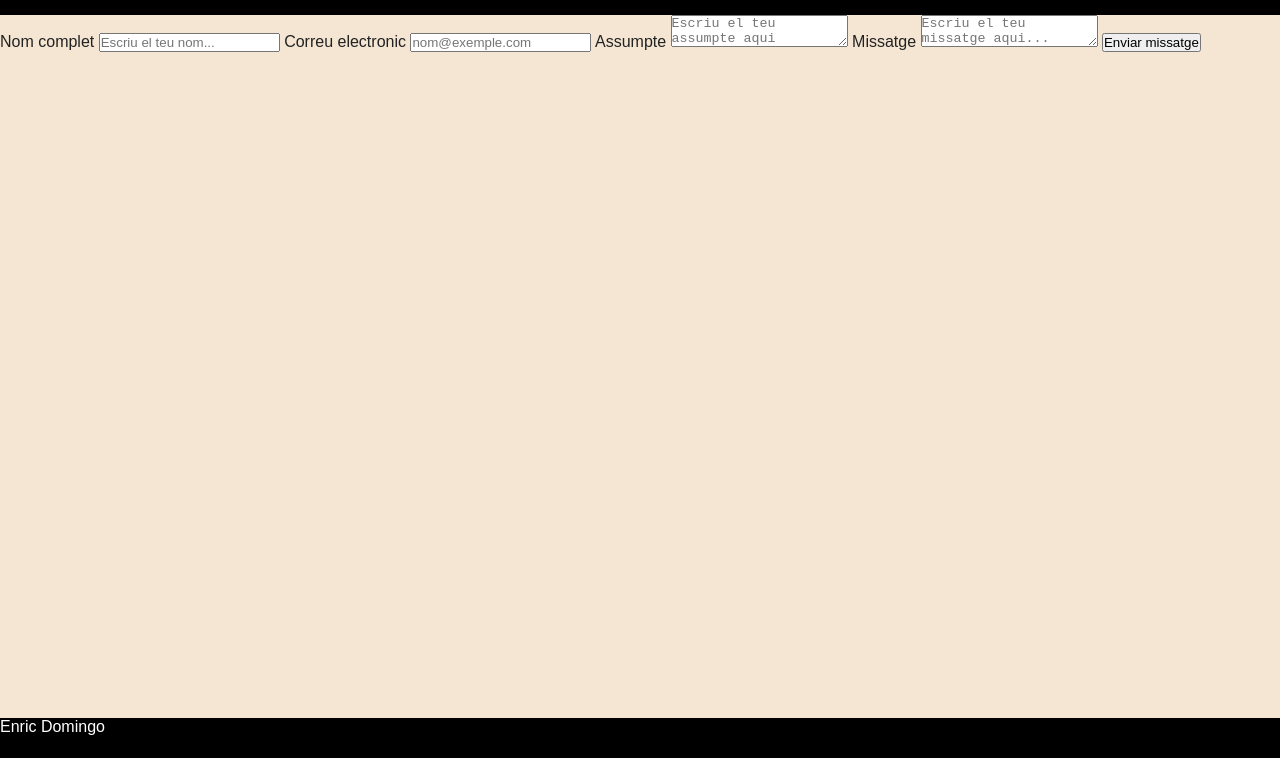
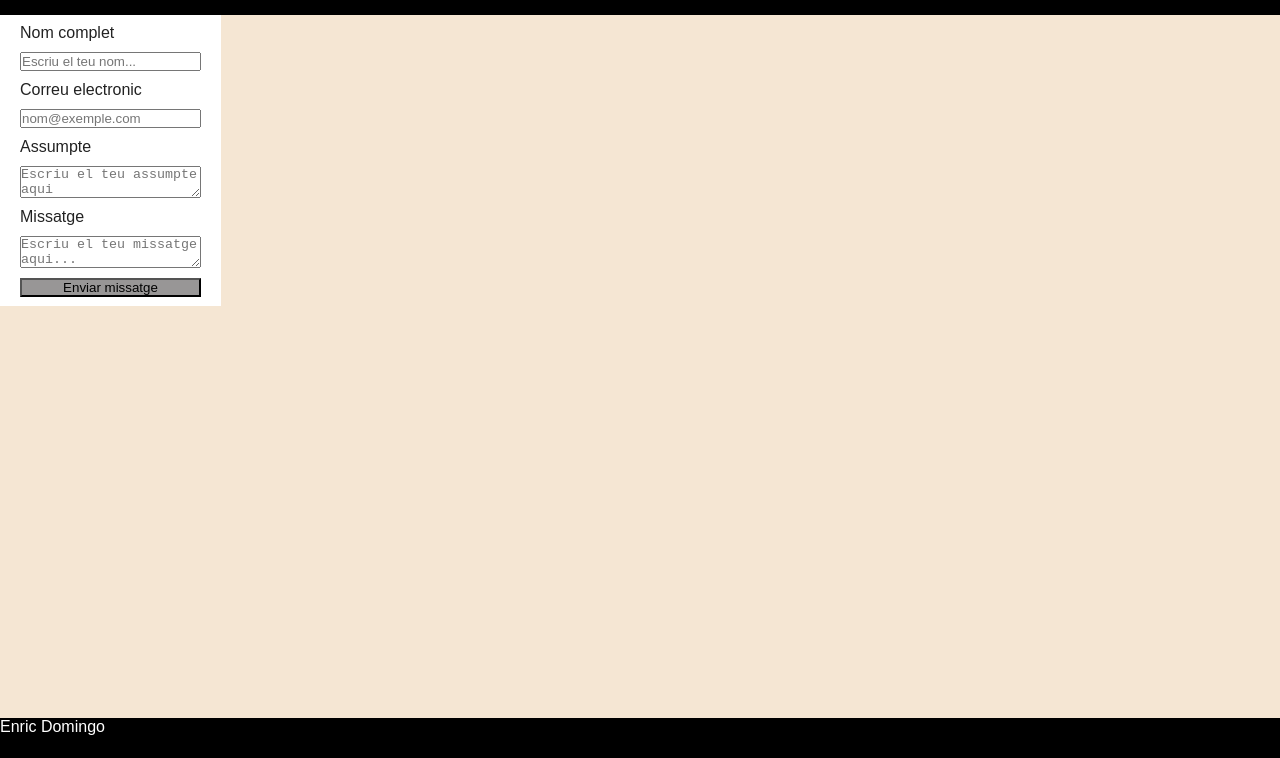
Before and after one commit to Jirkey67/El-meu-portfoli, a plain HTML site: page pages/contacta.html in a window 1280 px wide. Shown: the part 42-800 px from the top of the page. Drawn offline with Linux system fonts and the light colour scheme.

Commit message:
Add files via upload

```diff
--- a/css/style.css
+++ b/css/style.css
@@ -58,6 +58,17 @@ p {
   line-height: 1.6;
   margin-bottom: 30px;
   max-width: 900px;
+}
+form {
+display: flex;
+flex-direction: column;
+background-color: white;
+margin-right: auto;
+gap: 10px;
+padding: 9px 20px;
+}
+button {
+  background-color: rgba(78, 74, 74, 0.582);
 }
 
 .galeria {
```
Also changed, not shown: pages/contacta.html (+2 -0 lines), index.html (line endings or trailing spaces).
